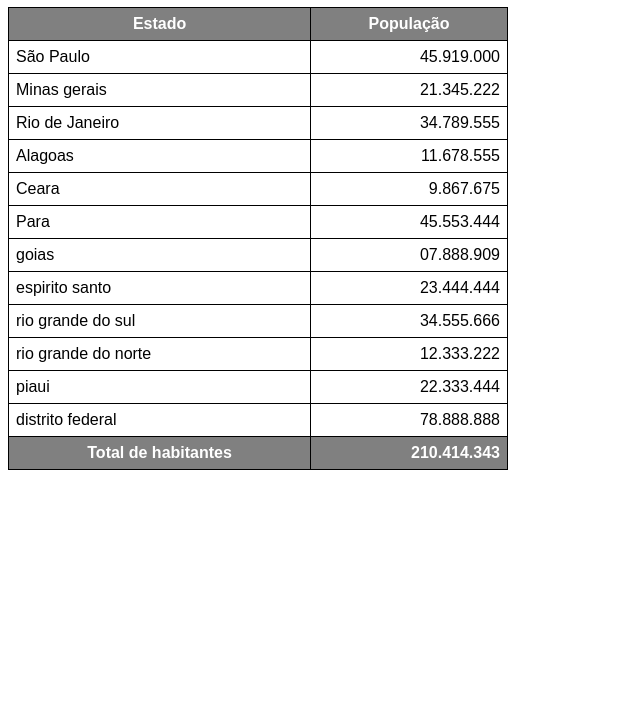
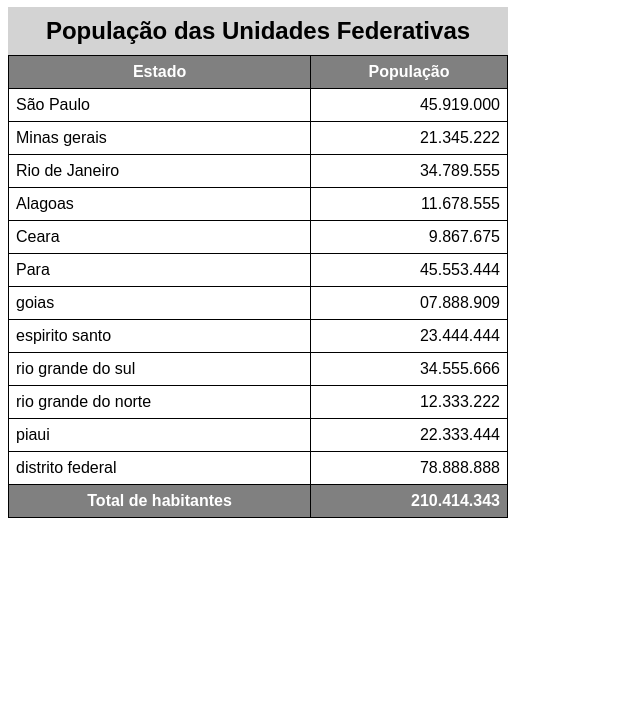
Before and after one commit to Jhonatancosta1/HTML-CSS, a plain HTML site: page EXERCICIOS/ex023/tabela002.html in a window 1280 px wide. Shown: the part 73-800 px from the top of the page, without its empty margins (0-640 px from the left). Drawn offline with Linux system fonts and the light colour scheme.

Commit message:
atualizando

```diff
--- a/EXERCICIOS/ex023/tabela002.html
+++ b/EXERCICIOS/ex023/tabela002.html
@@ -27,6 +27,13 @@
         td.num {
             text-align: right;
         }
+
+        caption {
+            font-size: 1.5em;
+            font-weight: bold;
+            padding: 10px;
+            background-color: lightgrey;
+        }
     </style>
 </head>
 <body>
@@ -34,6 +41,7 @@
     <!--
     ANATOMIA PARA TABELAS GRANDES
     TABLE
+        CAPTION
         THEAD
             TR, TD, TH
         TBODY
@@ -43,6 +51,7 @@
     -->
 
     <table>
+        <caption>População das Unidades Federativas</caption>
         <thead>
             <tr>
                 <th>Estado</th>
```
